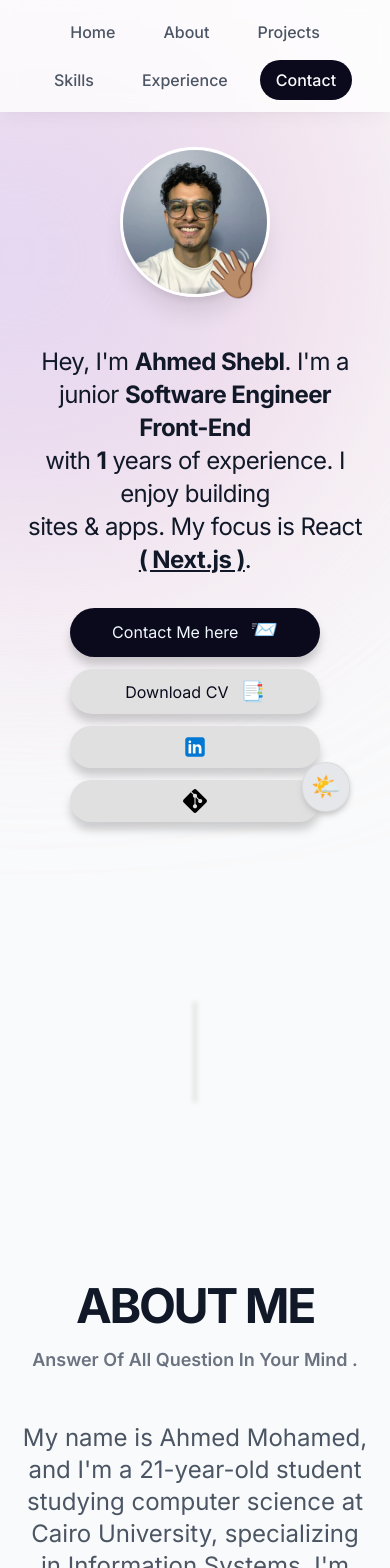
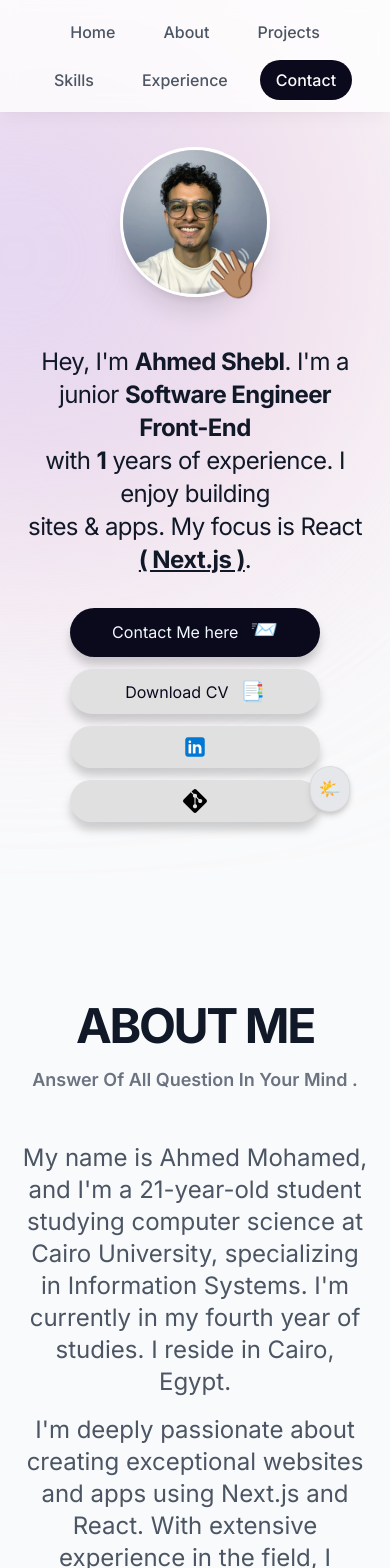
Before and after one commit to shebll/shebll.com, a Next.js app: page / in a window 390 px wide. Shown: the top 1568 px of the page. Built offline with nearby package versions, Linux system fonts and the light colour scheme; no server answers.

Commit message:
hide divider in mob and smaller theme switcher

```diff
--- a/components/Divider.tsx
+++ b/components/Divider.tsx
@@ -9,7 +9,7 @@ function Divider() {
     initial={{opacity:0}}
     whileInView={{opacity:1}}
     viewport={{once:true}}
-    transition={{delay:2.5}}  className='h-[100px] w-1 bg-[#e1e1e1] blur-[2px] dark:bg-[#2b2f4196]'>
+    transition={{delay:2.5}}  className='h-[100px] w-1 bg-[#e1e1e1] blur-[2px] dark:bg-[#2b2f4196] hidden md:block'>
     </m.div>
     </LazyMotion>
   )
--- a/components/ThemeSwitch.tsx
+++ b/components/ThemeSwitch.tsx
@@ -69,9 +69,9 @@ function ThemeSwitch() {
   return (
     <button className='bg-gray-200 border-black/5 shadow-md shadow-[#b9b9b9bb]
       p-2 rounded-full border-[1.4px]
-      fixed bottom-8 right-10 text-2xl  transition-all
+      fixed bottom-8 right-10 text-lg  transition-all
       hover:scale-[1.1] active:scale-[0.9]
-      dark:bg-[#0b0a1d] dark:border-gray-50 dark:shadow-[#e0da9dbb]'
+      dark:bg-[#0b0a1d] dark:border-gray-50 dark:shadow-[#e0da9dbb] md:text-2xl'
       onClick={ThemeSwitchHandle}>
       {
         theme===""? ("☁️") : (theme === "light" ? ("🌤️"):("🌙") )
```
